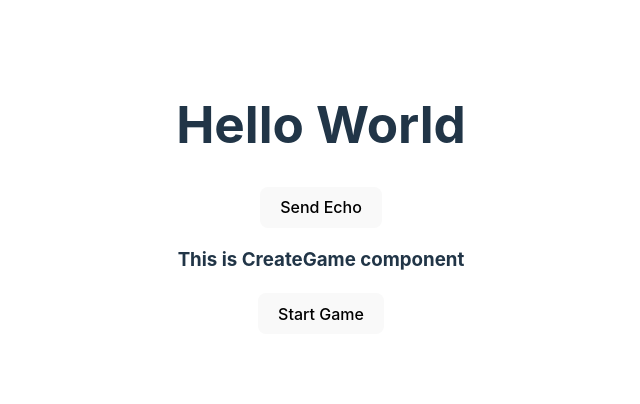
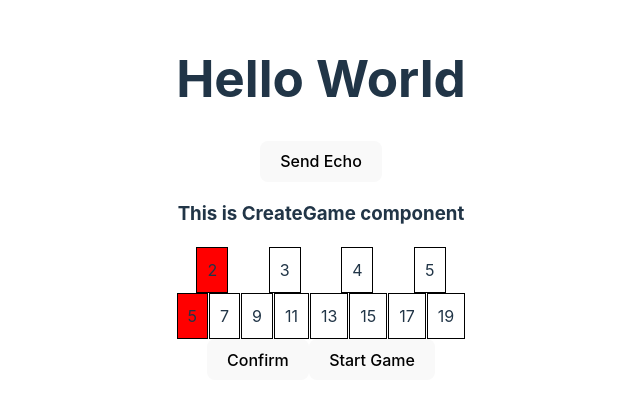
Before and after one commit to vitek-borovsky/moregoat, a React (Vite) app in the folder frontend/: page / in a window 1280 px wide. Shown: the part 202-606 px from the top of the page, without its empty margins (319-959 px from the left). Built offline with nearby package versions, Linux system fonts and the light colour scheme; no server answers.

Commit message:
CreateGame logic on frontend finished

```diff
--- a/frontend/src/components/CreateGame/CreateGame.tsx
+++ b/frontend/src/components/CreateGame/CreateGame.tsx
@@ -1,10 +1,23 @@
-
+import { useRef, useState } from 'react'
+import Selector from './Selector'
 interface CreateGameProps {
 }
 
 const CreateGame: React.FC<BoardProps> = ({ }) => {
+    const [playerCount, setPlayerCount] = useState(2);
+    const [boardSize, setBoardSize] = useState(5);
+
+    const handleClick = () => {
+        console.log(`${playerCount} ${boardSize}`);
+    }
+
     return (
-        <h3>This is CreateGame component</h3>
+        <>
+          <h3>This is CreateGame component</h3>
+          <Selector options = { [ 2, 3, 4, 5 ] } defaultValue = { playerCount } setter = { setPlayerCount }/>
+          <Selector options = { [ 5, 7, 9, 11, 13, 15, 17, 19 ] } defaultValue = { boardSize } setter = { setBoardSize } />
+          <button onClick = { () => handleClick() }>Confirm</button>
+        </>
     );
 }
 
--- a/frontend/src/components/CreateGame/Selector/Selector.tsx
+++ b/frontend/src/components/CreateGame/Selector/Selector.tsx
@@ -3,13 +3,13 @@ import React, { useState } from "react";
 interface SelectorProps {
   options: number[];
   defaultValue: number;
+  setter: React.Dispatch<React.SetStateAction<number>>;
+
 }
 
-const Selector: React.FC<SelectorProps> = ({ options, defaultValue }) => {
-  const [selectedOption, setSelectedOption] = useState<number | null>(defaultValue);
-
+const Selector: React.FC<SelectorProps> = ({ options, defaultValue, setter }) => {
   const handleClick = (option: string) => {
-    setSelectedOption(option);
+    setter(option);
   };
 
   return (
@@ -22,7 +22,7 @@ const Selector: React.FC<SelectorProps> = ({ options, defaultValue }) => {
             padding: "10px",
             border: "1px solid #000",
             cursor: "pointer",
-            backgroundColor: selectedOption === option ? "red" : "white",
+            backgroundColor: defaultValue === option ? "red" : "white",
           }}
         >
           {option}
```
